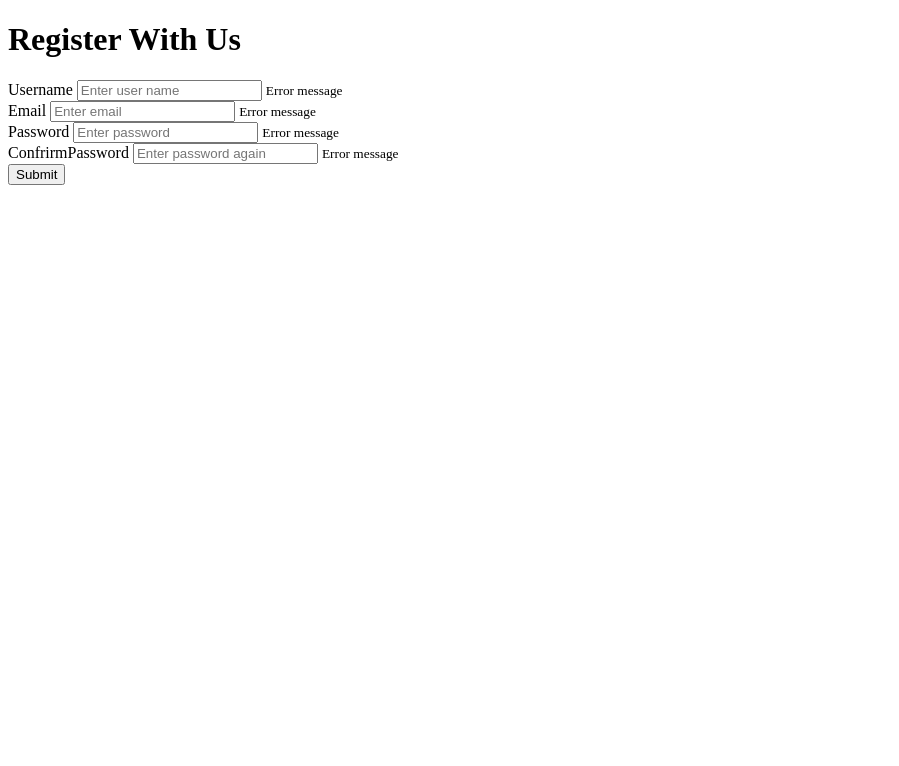
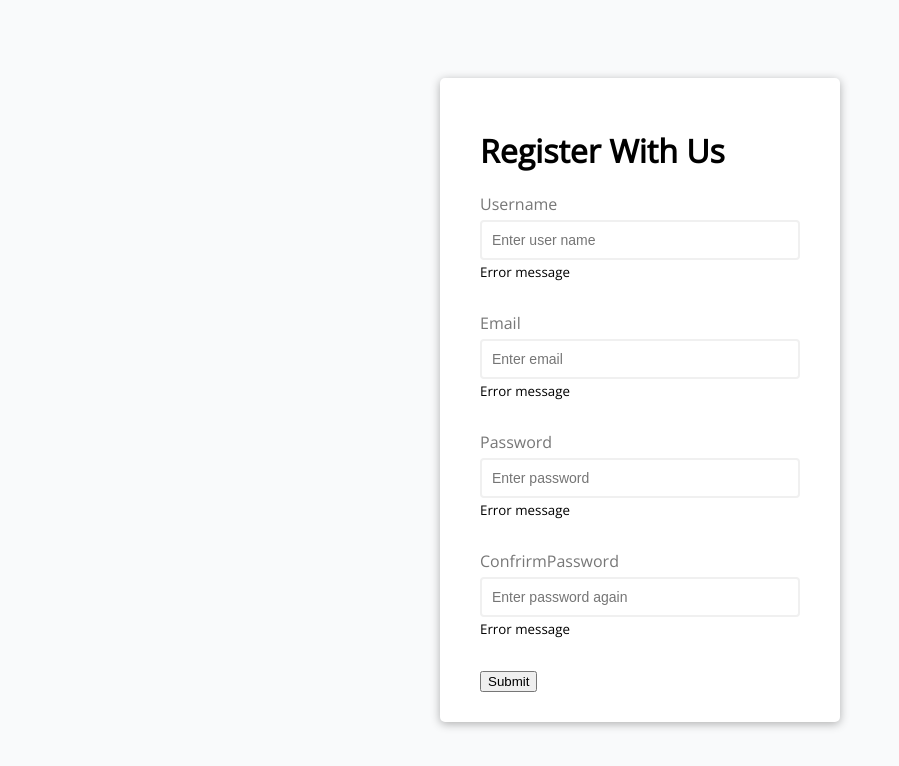
Before and after one commit to jshint-lab/First-project, a plain HTML site: page index.html in a window 1280 px wide. Shown: the whole page, without its empty margins (0-899 px from the left). Drawn offline with nearby package versions, Linux system fonts and the light colour scheme.

Commit message:
add styles for HTML-FORMS

```diff
--- a/index.html
+++ b/index.html
@@ -1,37 +1,42 @@
 <!DOCTYPE html>
 <html lang="en">
   <head>
-    <meta charset="UTF-8">
-    <meta http-equiv="X-UA-Compatible" content="IE=edge">
-    <meta name="viewport" content="width=device-width, initial-scale=1.0">
-    <link rel="stylesheet" href="style.css">
+    <meta charset="UTF-8" />
+    <meta http-equiv="X-UA-Compatible" content="IE=edge" />
+    <meta name="viewport" content="width=device-width, initial-scale=1.0" />
+    <link rel="stylesheet" href="style.css" />
     <title>Form Validator</title>
   </head>
   <body>
     <div class="container">
-<form id="form" class="form"></form>
+      <form id="form" class="form">
         <h1>Register With Us</h1>
         <div class="form-control">
           <label for="username">Username</label>
-    <input type="text" id="username" placeholder="Enter user name">
+          <input type="text" id="username" placeholder="Enter user name" />
           <small>Error message</small>
         </div>
         <div class="form-control">
           <label for="email">Email</label>
-    <input type="text" id="email" placeholder="Enter email">
+          <input type="text" id="email" placeholder="Enter email" />
           <small>Error message</small>
         </div>
         <div class="form-control">
           <label for="password">Password</label>
-    <input type="password" id="password" placeholder="Enter password">
+          <input type="password" id="password" placeholder="Enter password" />
           <small>Error message</small>
         </div>
         <div class="form-control">
           <label for="password2">ConfrirmPassword</label>
-    <input type="password" id="password2" placeholder="Enter password again">
+          <input
+            type="password"
+            id="password2"
+            placeholder="Enter password again"
+          />
           <small>Error message</small>
         </div>
         <button>Submit</button>
+      </form>
     </div>
     <script src="script.js"></script>
   </body>
--- a/style.css
+++ b/style.css
@@ -0,0 +1,65 @@
+@import url("https://fonts.googleapis.com/css2?family=Open+Sans:wght@300&display=swap");
+
+* {
+  box-sizing: border-box;
+}
+
+body {
+  background-color: #f9fafb;
+  font-family: "Open Sans", sans-serif;
+  display: flex;
+  align-items: center;
+  justify-content: center;
+  min-height: 100vh;
+  margin: 0;
+}
+
+.container {
+  background-color: #fff;
+  border-radius: 5px;
+  box-shadow: 0 2px 10px rgba(0, 0, 0, 0.3);
+  width: 400px;
+}
+
+h2 {
+  text-align: center;
+  margin: 0 0 20px;
+}
+
+.form {
+  padding: 30px 40px;
+}
+
+.form-control {
+  margin-bottom: 10px;
+  padding-bottom: 20px;
+  position: relative;
+}
+
+.form-control label {
+  color: #777;
+  display: block;
+  margin-bottom: 5px;
+}
+
+.form-control input {
+  border: 2px solid #f0f0f0;
+  border-radius: 4px;
+  display: block;
+  width: 100%;
+  padding: 10px;
+  font-size: 14px;
+}
+
+.form-control input:focus {
+  outline: 0;
+  border-color: #777;
+}
+
+.form-control.success input {
+    border-color: #2ecc71;
+}
+
+.form-control.error input {
+    border-color: #e74c3c;
+}
```
Lines whose indentation alone changed are shown as unchanged.
